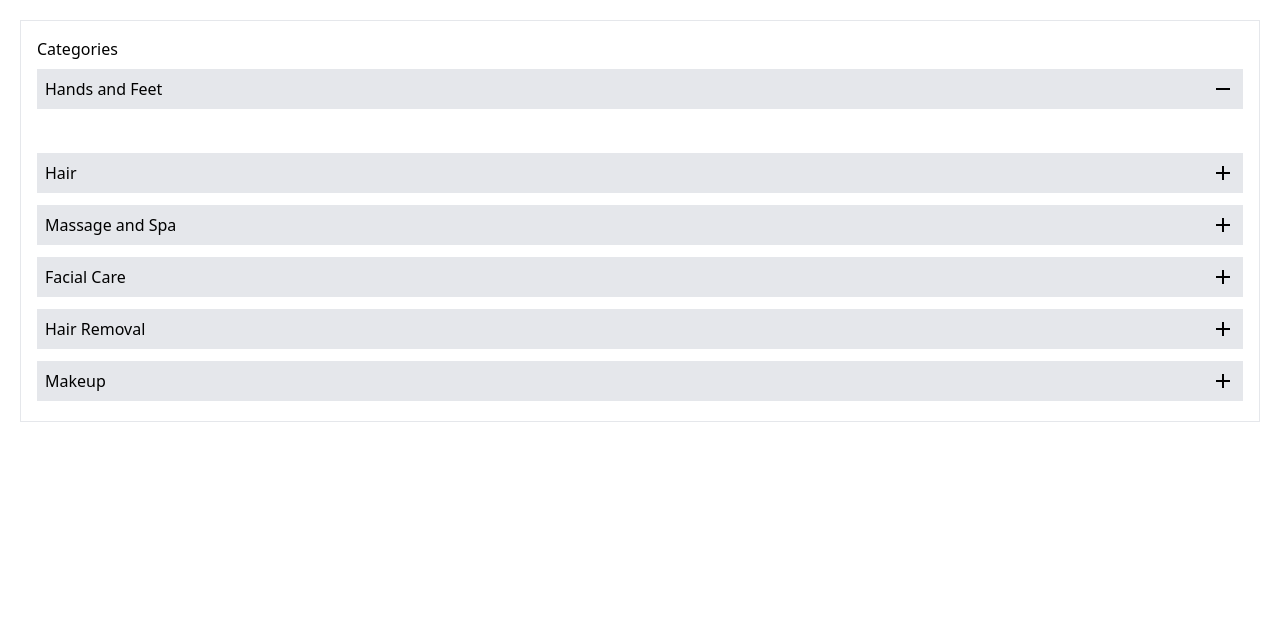
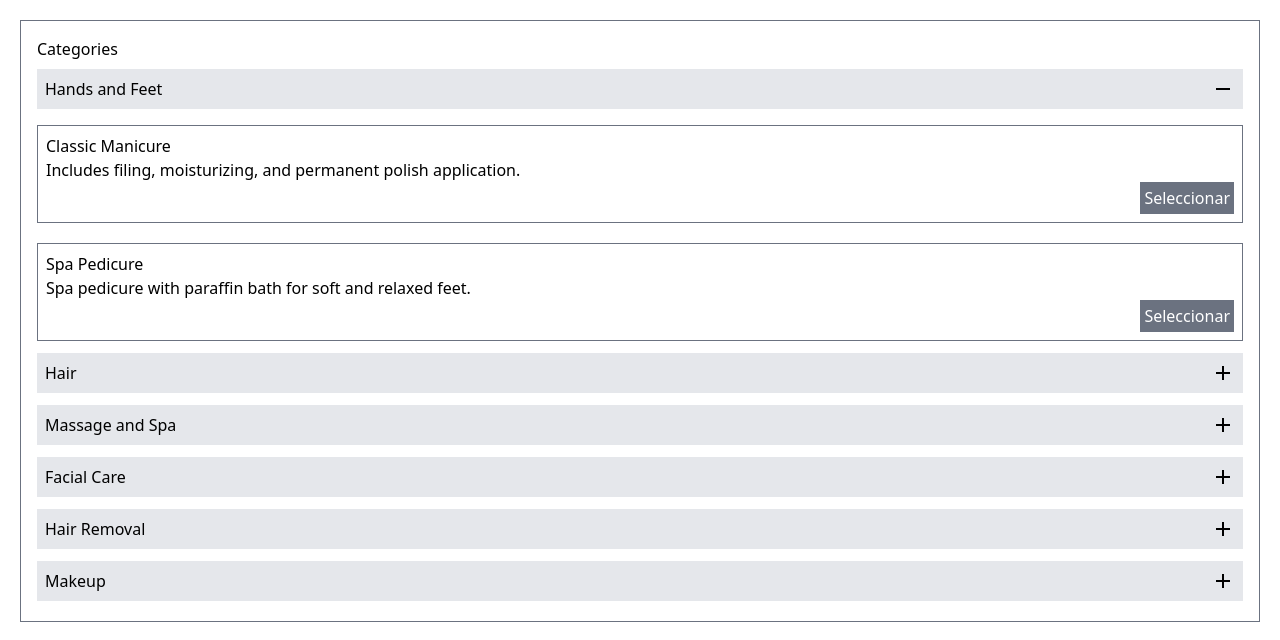
Before and after one commit to fernandobouchet/challenge-dev_jr-planify, a React (Vite) app: page / in a window 1280 px wide. Both pictures are taken after a click on the button "Hands and Feet". Shown: the top 640 px of the page. Built offline with nearby package versions, Linux system fonts and the light colour scheme.

Commit message:
feat: add 'serviceCard' and update 'accordion' styles

```diff
--- a/src/components/ui/accordion.tsx
+++ b/src/components/ui/accordion.tsx
@@ -31,7 +31,7 @@ const Accordion = ({ title, children, className }: Props) => {
           {isOpen ? icons.minus : icons.plus}
         </span>
       </button>
-      {isOpen && <div className="p-4">{children}</div>}
+      {isOpen && <div className="flex flex-col pt-4 gap-5">{children}</div>}
     </div>
   );
 };
--- /dev/null
+++ b/src/components/ui/serviceCard.tsx
@@ -0,0 +1,19 @@
+import { Service } from "@types";
+
+interface Props {
+  service: Service;
+}
+
+const ServiceCard = ({ service }: Props) => {
+  return (
+    <div className="flex flex-col border border-gray-500 p-2">
+      <h3>{service.name}</h3>
+      <p>{service.description}</p>
+      <button className="bg-gray-500 text-white p-1 ml-auto">
+        Seleccionar
+      </button>
+    </div>
+  );
+};
+
+export { ServiceCard };
--- a/src/pages/home.tsx
+++ b/src/pages/home.tsx
@@ -1,4 +1,5 @@
 import { Accordion } from "@components/ui/accordion";
+import { ServiceCard } from "@components/ui/serviceCard";
 import { sortByCategory } from "@utils/functions";
 import services from "@utils/services.json";
 
@@ -8,11 +9,15 @@ const Home = () => {
   return (
     <div className="p-5">
       <header>
-        <div className="border p-4">
+        <div className="border border-gray-500 p-4">
           <h3>Categories</h3>
           <div className="flex flex-col gap-2 mt-2">
             {categories.map((e) => (
-              <Accordion key={e.id} id={e.id} title={e.category}></Accordion>
+              <Accordion key={e.id} id={e.id} title={e.category}>
+                {e.services.map((service) => (
+                  <ServiceCard key={service.id} service={service} />
+                ))}
+              </Accordion>
             ))}
           </div>
         </div>
```
